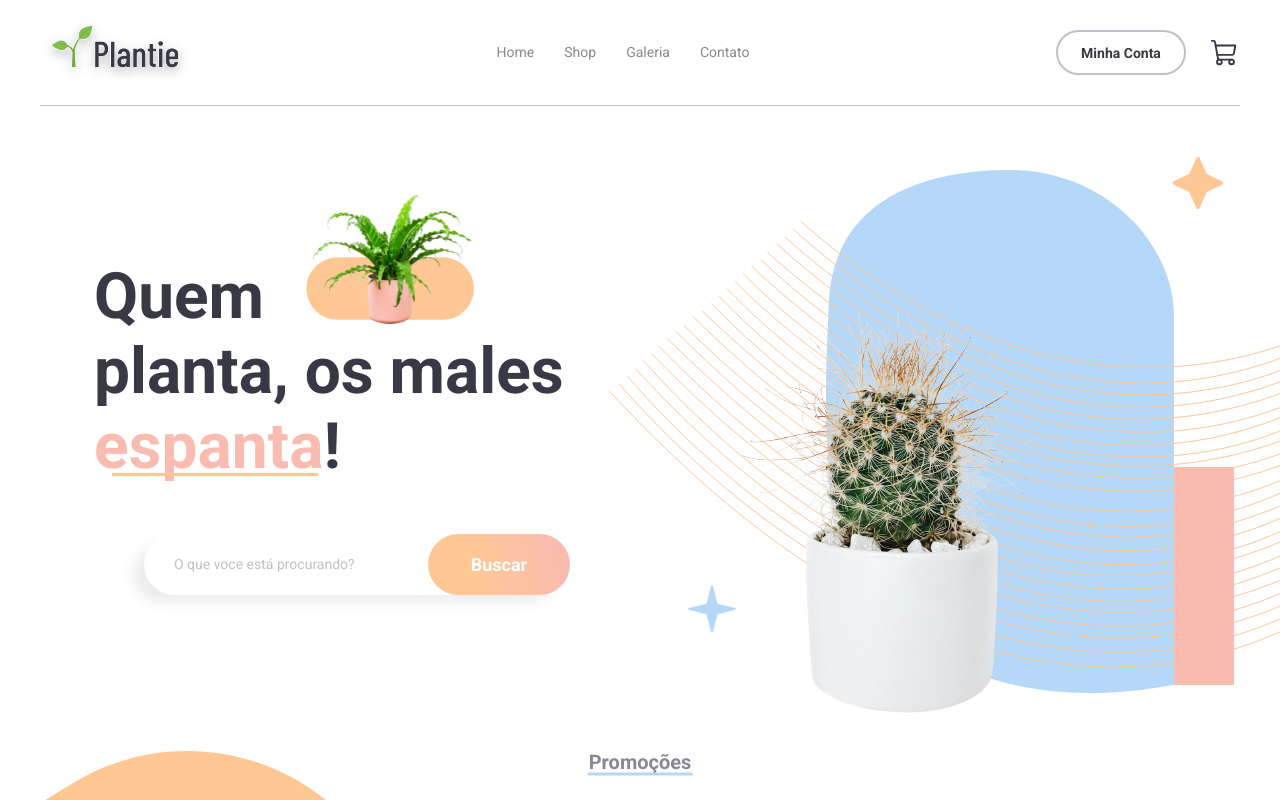
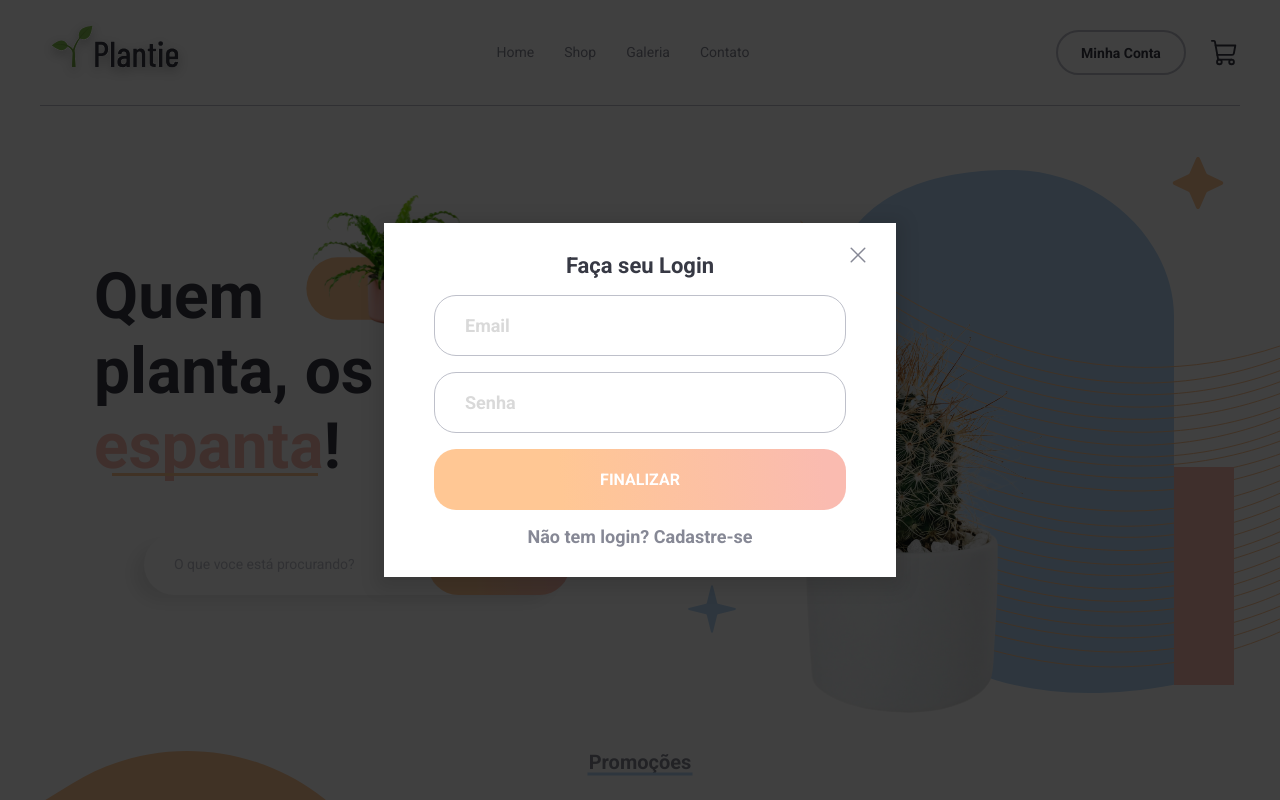
Before and after one commit to giovanna-mrosa/plantie, a React (Vite) app: page / in a window 1280 px wide. Both pictures are taken after a click on the button "Minha Conta". Shown: the top 800 px of the page. Built offline with nearby package versions, Linux system fonts and the light colour scheme; no server answers.

Commit message:
feat: login

```diff
--- /dev/null
+++ b/src/components/LoginModal/index.tsx
@@ -0,0 +1,36 @@
+import { X } from 'phosphor-react'
+import { useState } from 'react'
+
+import './styles.scss'
+
+export function LoginModal() {
+  const [closeModal, setCloseModal] = useState(true)
+
+  function handleModalLogin() {
+    setCloseModal(!closeModal)
+  }
+
+  return (
+    <div className={closeModal === true ? 'overlay' : 'hidden overlay'}>
+      <div className="content">
+        <h3>Faça seu Login</h3>
+
+        <button className="close" onClick={handleModalLogin}>
+          <X size={24} />
+        </button>
+
+        <form>
+          <input type="text" placeholder="Email" required />
+
+          <input type="password" placeholder="Senha" required />
+
+          <button type="submit">FINALIZAR</button>
+        </form>
+
+        <span>
+          Não tem login? <a href="#">Cadastre-se</a>
+        </span>
+      </div>
+    </div>
+  )
+}
--- /dev/null
+++ b/src/components/LoginModal/styles.scss
@@ -0,0 +1,115 @@
+.overlay {
+  position: fixed;
+  width: 100vw;
+  height: 100vh;
+  inset: 0;
+  background-color: rgba(0, 0, 0, 0.75);
+  z-index: 1;
+
+  .content {
+    min-width: 32rem;
+    padding: 30px 50px;
+    background-color: #fff;
+    box-shadow: 0px 4px 16px 8px rgba(0, 0, 0, 0.1);
+    display: flex;
+    flex-direction: column;
+    align-items: center;
+    text-align: center;
+    gap: 1rem;
+
+    position: fixed;
+    top: 50%;
+    left: 50%;
+    transform: translate(-50%, -50%);
+
+    h3 {
+      font-weight: 700;
+      font-size: 22px;
+      line-height: 26px;
+      color: #373944;
+    }
+
+    .close {
+      position: absolute;
+      background: none;
+      outline: none;
+      border: none;
+      cursor: pointer;
+      top: 20px;
+      right: 26px;
+      color: #868895;
+
+      &:hover {
+        transform: scale(1.05);
+        transition: all ease .1s;
+      }
+    }
+
+    form {
+      display: flex;
+      flex-direction: column;
+      width: 100%;
+      gap: 1rem;
+
+      input {
+        width: 100%;
+        height: 61px;
+        padding-left: 30px;
+        border: 1px solid #BEC0CA;
+        border-radius: 22px;
+        font-weight: 700;
+        font-size: 18px;
+        color: #D9D9D9;
+
+        &:focus {
+          outline: 1px solid #B6D8F8;
+          border: transparent;
+        }
+
+        &::placeholder {
+         color: #D9D9D9;
+        }
+      }
+
+      button[type='submit'] {
+        width: 100%;
+        height: 61px;
+        background: linear-gradient(263.74deg, #FABBB0 5.6%, #FFC794 69.15%);
+        border-radius: 22px;
+        outline: none;
+        border: none;
+        cursor: pointer;
+        font-weight: 700;
+        font-size: 1rem;
+        color: #FFFFFF;
+
+        &:hover {
+          background: linear-gradient(263.74deg, #FFC794 5.6%, #FABBB0 69.15%);
+          transform: scale(1.02);
+          transition: all ease 1s;
+        }
+      }
+
+    }
+
+    span {
+      font-weight: 700;
+      font-size: 18px;
+      color: #868895;
+
+      a {
+        color: #868895;
+        font-weight: 700;
+        text-decoration: none;
+
+        &:hover {
+          color: #B6D8F8;
+        }
+      }
+    }
+  }
+}
+
+.hidden {
+  display: none;
+}
--- a/src/components/Navbar/index.tsx
+++ b/src/components/Navbar/index.tsx
@@ -4,8 +4,16 @@ import { ShoppingCart } from 'phosphor-react'
 import { Link } from 'react-router-dom'
 
 import './styles.scss'
+import { LoginModal } from '../LoginModal'
+import { useState } from 'react'
 
 export function Navbar() {
+  const [openModal, setOpenModal] = useState(false)
+
+  function handleModalLogin() {
+    setOpenModal(!openModal)
+  }
+
   return (
     <nav className="nav-style">
       <Link to="/">
@@ -36,7 +44,12 @@ export function Navbar() {
       </ul>
 
       <div className="user">
-        <button>Minha Conta</button>
+        <button className="button-login" onClick={handleModalLogin}>
+          Minha Conta
+        </button>
+
+        {openModal === true && <LoginModal />}
+
         <ShoppingCart size={30} className="cart" />
       </div>
     </nav>
--- a/src/components/Navbar/styles.scss
+++ b/src/components/Navbar/styles.scss
@@ -44,7 +44,7 @@
     align-items: center;
     gap: 24px;
 
-    button {
+    .button-login {
       height: 45px;
       width: 130px;
       border-radius: 32px;
```
